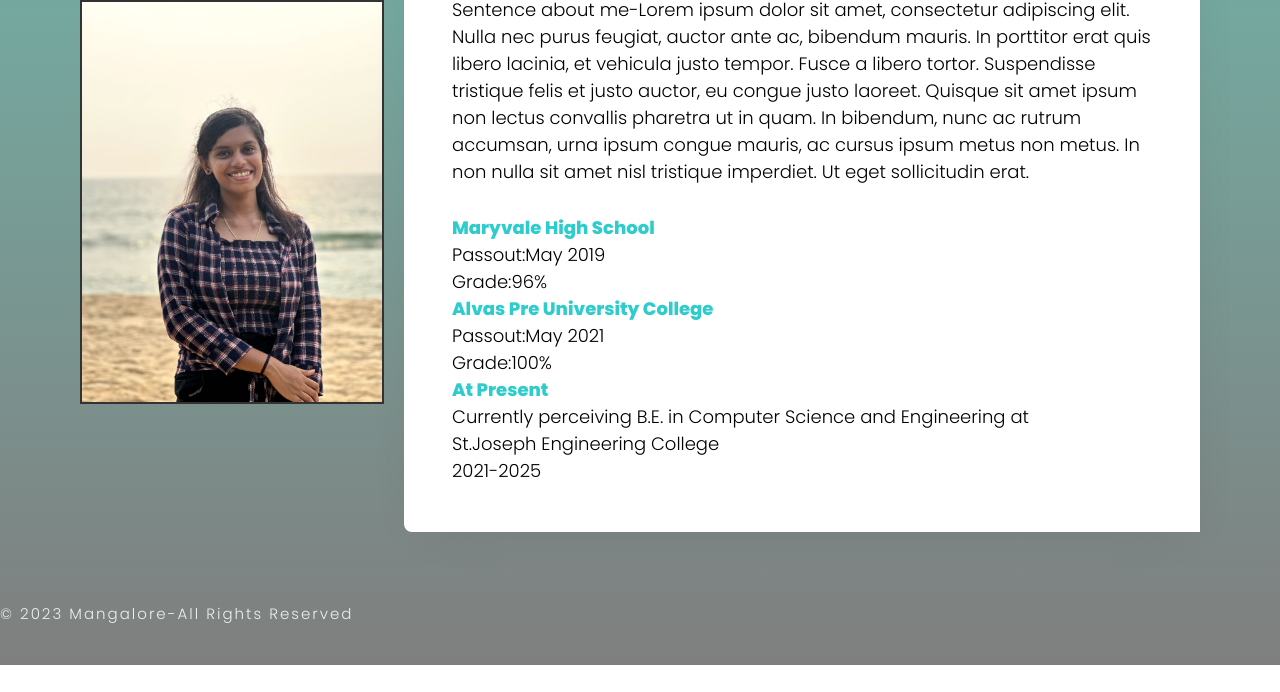
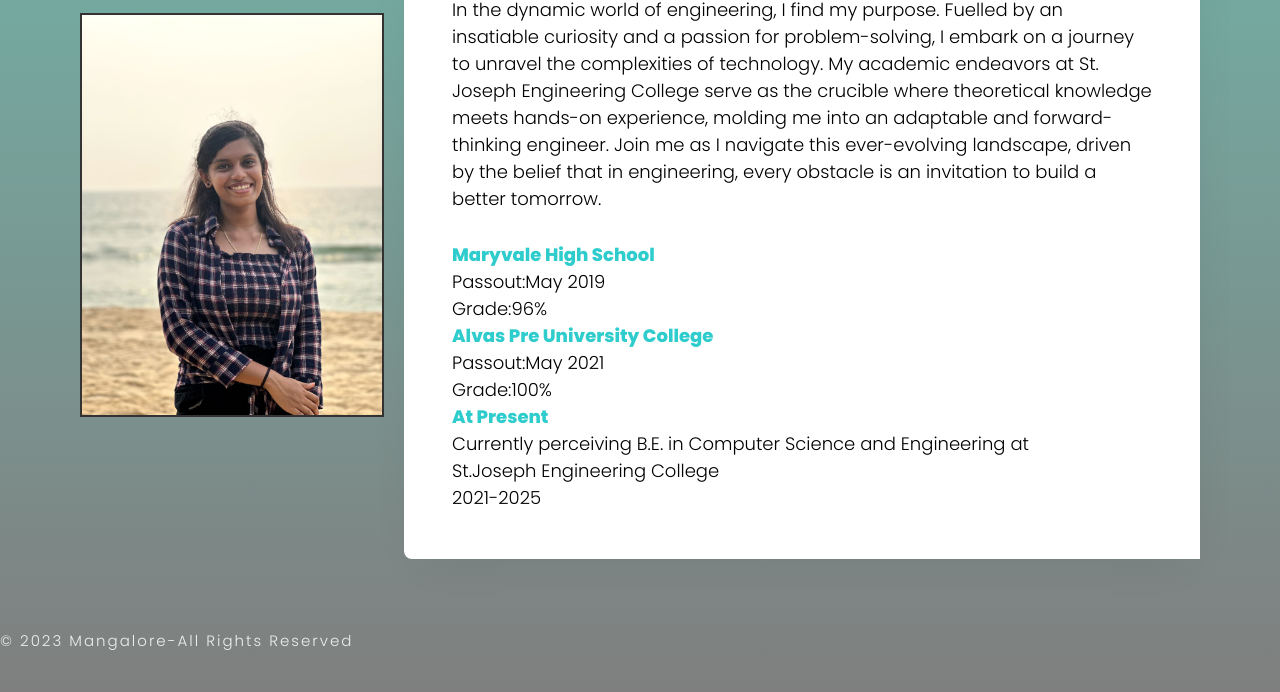
Before and after one commit to AnniaDsouza/Portfolio, a plain HTML site: page about.html in a window 1280 px wide. Shown: the part 202-894 px from the top of the page. Before the commit the page ends 867 px from the top, so only its background shows below. Drawn offline with Linux system fonts and the light colour scheme; files whose address does not match are found by name; a web font is replaced by a local one.

Commit message:
Text updation

```diff
--- a/about.html
+++ b/about.html
@@ -43,14 +43,15 @@
         <div class="content">
           <h1 class="sub-title">About Me</h1>
           <p class="sentence">
-            Sentence about me-Lorem ipsum dolor sit amet, consectetur adipiscing
-            elit. Nulla nec purus feugiat, auctor ante ac, bibendum mauris. In
-            porttitor erat quis libero lacinia, et vehicula justo tempor. Fusce
-            a libero tortor. Suspendisse tristique felis et justo auctor, eu
-            congue justo laoreet. Quisque sit amet ipsum non lectus convallis
-            pharetra ut in quam. In bibendum, nunc ac rutrum accumsan, urna
-            ipsum congue mauris, ac cursus ipsum metus non metus. In non nulla
-            sit amet nisl tristique imperdiet. Ut eget sollicitudin erat.
+           In the dynamic world of engineering, I find my purpose. Fuelled by
+            an insatiable curiosity and a passion for problem-solving, I embark
+            on a journey to unravel the complexities of technology. My academic
+            endeavors at St. Joseph Engineering College serve as the crucible
+            where theoretical knowledge meets hands-on experience, molding me
+            into an adaptable and forward-thinking engineer. Join me as I
+            navigate this ever-evolving landscape, driven by the belief that in
+            engineering, every obstacle is an invitation to build a better
+            tomorrow.
           </p>
           <h3 class="edu">Education</h3>
           <div class="education">
```
